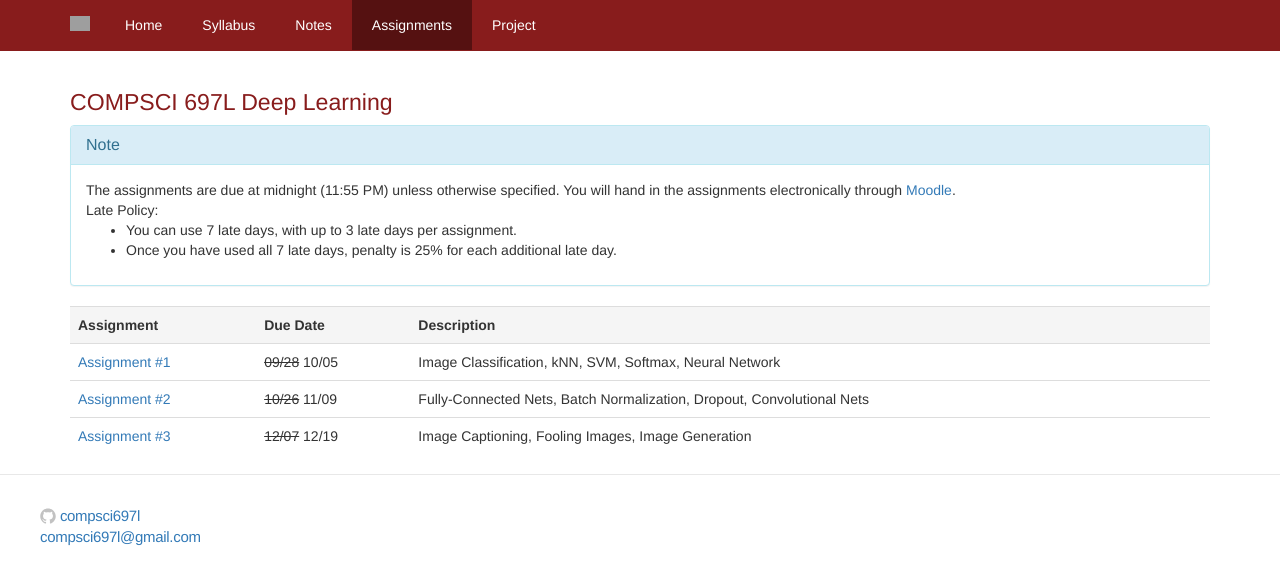
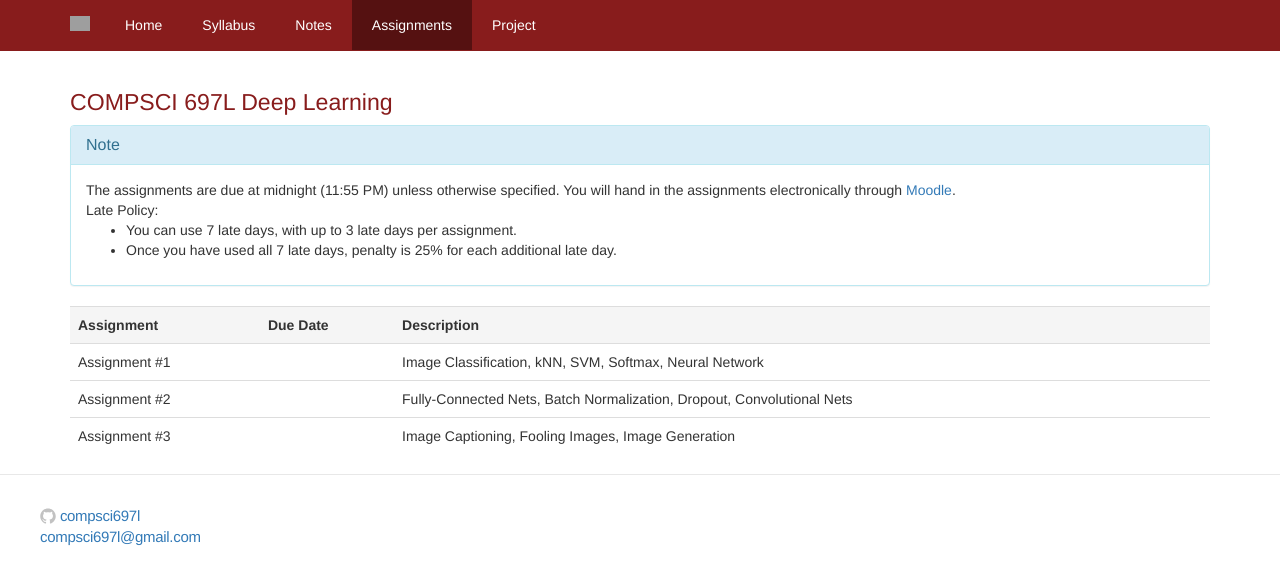
Before and after one commit to compsci682/compsci682.github.io, a Jekyll site: the page assignments.html, which Jekyll copies as it is, in a window 1280 px wide. Shown: the top 585 px of the page. Built offline with Jekyll 4.4.1, drawn with Linux system fonts in a browser that asks for light colours; grey boxes are pictures that could not be loaded.

Commit message:
removed link to assignments 2016

```diff
--- a/assignments.html
+++ b/assignments.html
@@ -84,9 +84,9 @@
 	<tbody><tr class="active">
     		<th>Assignment</th><th>Due Date</th><th>Description</th>
 	</tr>
-    <tr><td><a href='/assignments/assignments2016/assignment1/'>Assignment #1</a></td><td><del>09/28</del> 10/05</td><td>Image Classification, kNN, SVM, Softmax, Neural Network</td></tr>
-    <tr><td><a href='/assignments/assignments2016/assignment2/'>Assignment #2</a></td><td><del>10/26</del> 11/09</td><td>Fully-Connected Nets, Batch Normalization, Dropout, Convolutional Nets</td></tr>
-    <tr><td><a href='/assignments/assignments2016/assignment3/'>Assignment #3</a></td><td><del>12/07</del> 12/19</td><td>Image Captioning, Fooling Images, Image Generation</td></tr>
+    <tr><td>Assignment #1</td><td></td><td>Image Classification, kNN, SVM, Softmax, Neural Network</td></tr>
+    <tr><td>Assignment #2</td><td><td>Fully-Connected Nets, Batch Normalization, Dropout, Convolutional Nets</td></tr>
+    <tr><td>Assignment #3</td><td></td><td>Image Captioning, Fooling Images, Image Generation</td></tr>
 	</tbody></table>
     </div><!--/.container-->
 
--- a/syllabus.html
+++ b/syllabus.html
@@ -416,7 +416,7 @@
       Poster presentations
     </td>
     <td>
-        <a href="https://docs.google.com/spreadsheets/d/1X8A8FrB0T6zfT6-xekzqrVK3h67jf78mUQUP52ogxKw/edit?usp=sharing">schedule</a>
+        <!--<a href="https://docs.google.com/spreadsheets/d/1X8A8FrB0T6zfT6-xekzqrVK3h67jf78mUQUP52ogxKw/edit?usp=sharing">schedule</a>-->
     </td>
   </tr>
 </tbody></table>
```
